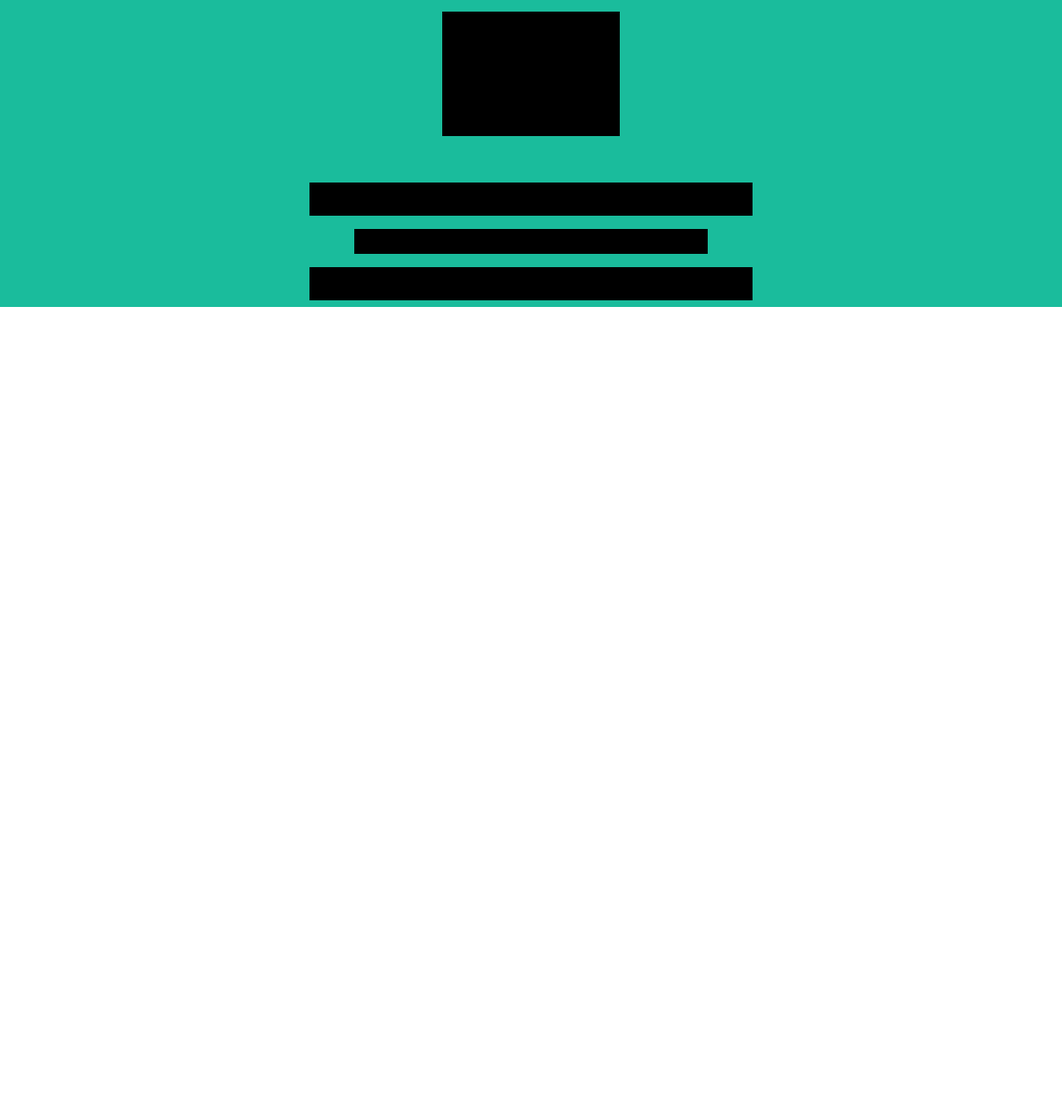
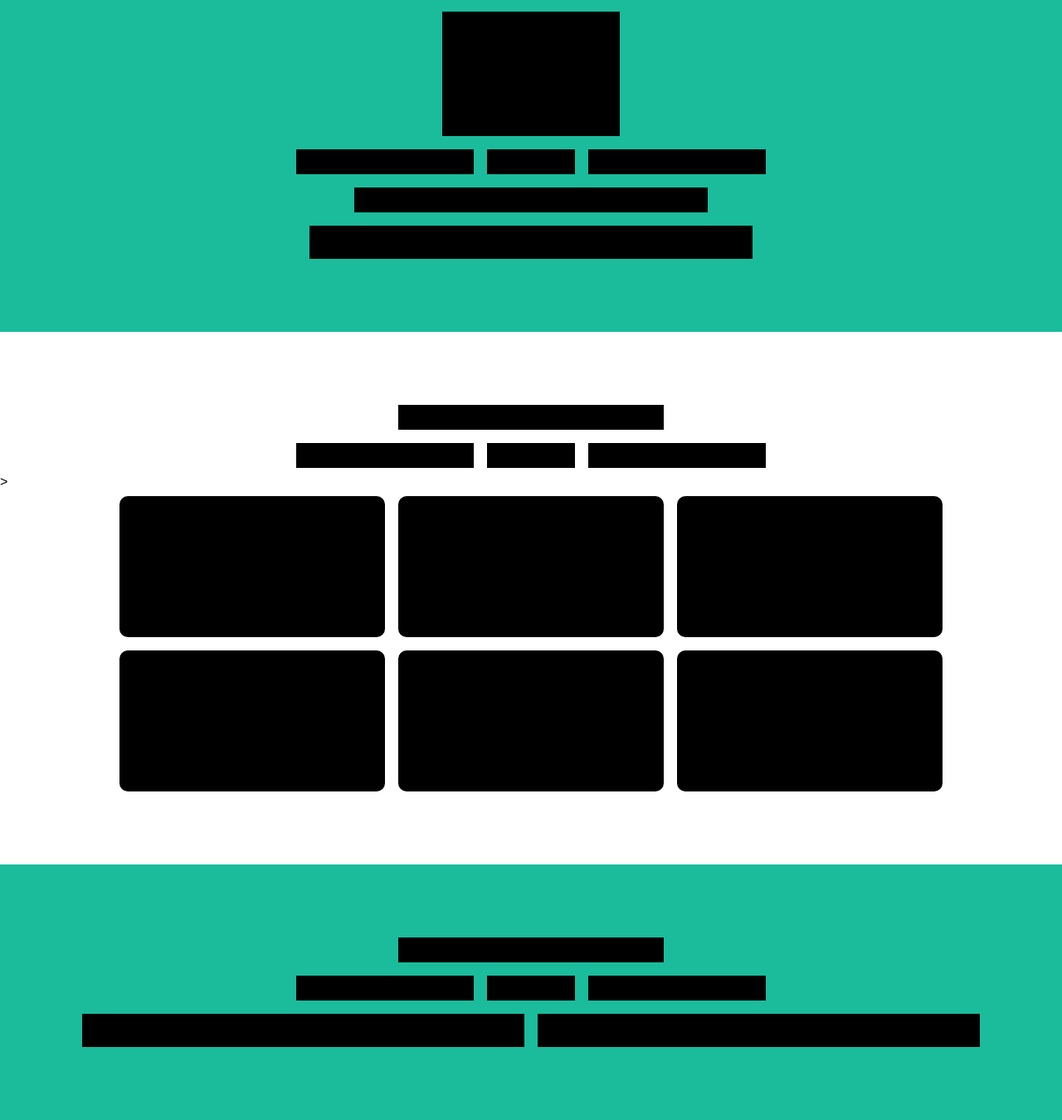
Before and after one commit to EdoardoRaimondoSenis/html-css-bootstrap-freelancer, a plain HTML site: page index.html in a window 1280 px wide. Shown: the part 124-1474 px from the top of the page at 83% size. Before the commit the page ends 800 px from the top, so only its background shows below. Drawn offline with Linux system fonts and the light colour scheme; a web font is replaced by a local one.

Commit message:
seconda parte header, portfolio e about (blocchi)

```diff
--- a/css/12-bool.css
+++ b/css/12-bool.css
@@ -15,6 +15,18 @@
     display: flex;
     align-items: center;
     justify-content: center;
+}
+
+.col-1 {
+    flex-basis: calc((100% / 12) * 1);
+    max-width: calc((100% / 12) * 1);
+    height: 30px;
+}
+
+.col-2 {
+    flex-basis: calc((100% / 12) * 2);
+    max-width: calc((100% / 12) * 2);
+    height: 30px;
 }
 
 .col-3 {
@@ -40,3 +52,9 @@
     max-width: calc((100% / 12) * 2);
     height: 150px;
 }
+
+.col-3-folio {
+    flex-basis: calc((100% / 12) * 3);
+    max-width: calc((100% / 12) * 3);
+    height: 170px;
+}
--- a/css/style.css
+++ b/css/style.css
@@ -6,10 +6,17 @@ body {
     margin: 0;
 }
 
+[class*="col-"] {
+    color: white;
+    text-decoration: none;
+    /* debug */
+    background-color: black;
+    margin: 1vh;
+}
+
 header {
     max-width: 100%;
     background-color: #2c3e50;
-    height: 50px;
 }
 
 .container {
@@ -19,16 +26,14 @@ header {
 .start {
     background-color: #1abc9c;
     margin: 0 0;
+    padding: 10vh 0;
 }
 
-.avatar {
-    padding: 10vh 0 5vh 0;
+.portfolio {
+    margin: 0 0;
+    padding: 10vh 0;
 }
 
-[class*="col-"] {
-    color: white;
-    text-decoration: none;
-    /* debug */
-    background-color: black;
-    margin: 1vh 0;
+.col-3-folio {
+    border-radius: 10px;
 }
--- a/index.html
+++ b/index.html
@@ -21,13 +21,19 @@
                 </div>
             </div>
             <div class="container start">
-                <div class="row avatar">
+                <div class="row">
                     <div class="col-2-img">
 
                     </div>
                 </div>
                 <div class="row">
-                    <div class="col-5">
+                    <div class="col-2">
+
+                    </div>
+                    <div class="col-1">
+
+                    </div>
+                    <div class="col-2">
 
                     </div>
                 </div>
@@ -44,7 +50,72 @@
             </div>
         </header>
         <main>
+            <div class="container portfolio">
+                <div class="row">
+                    <div class="col-3">
 
+                    </div>
+                </div>
+                <div class="row">
+                    <div class="col-2">
+
+                    </div>
+                    <div class="col-1">
+
+                    </div>
+                    <div class="col-2">
+
+                    </div>
+                </div>>
+                <div class="row">
+                    <div class="col-3-folio">
+
+                    </div>
+                    <div class="col-3-folio">
+
+                    </div>
+                    <div class="col-3-folio">
+
+                    </div>
+                </div>
+                <div class="row">
+                    <div class="col-3-folio">
+
+                    </div>
+                    <div class="col-3-folio">
+
+                    </div>
+                    <div class="col-3-folio">
+
+                    </div>
+                </div>
+            </div>
+            <div class="container start">
+                <div class="row">
+                    <div class="col-3">
+
+                    </div>
+                </div>
+                <div class="row">
+                    <div class="col-2">
+
+                    </div>
+                    <div class="col-1">
+
+                    </div>
+                    <div class="col-2">
+
+                    </div>
+                </div>
+                <div class="row">
+                    <div class="col-5">
+
+                    </div>
+                    <div class="col-5">
+
+                    </div>
+                </div>
+            </div>
         </main>
         <footer>
 
```
